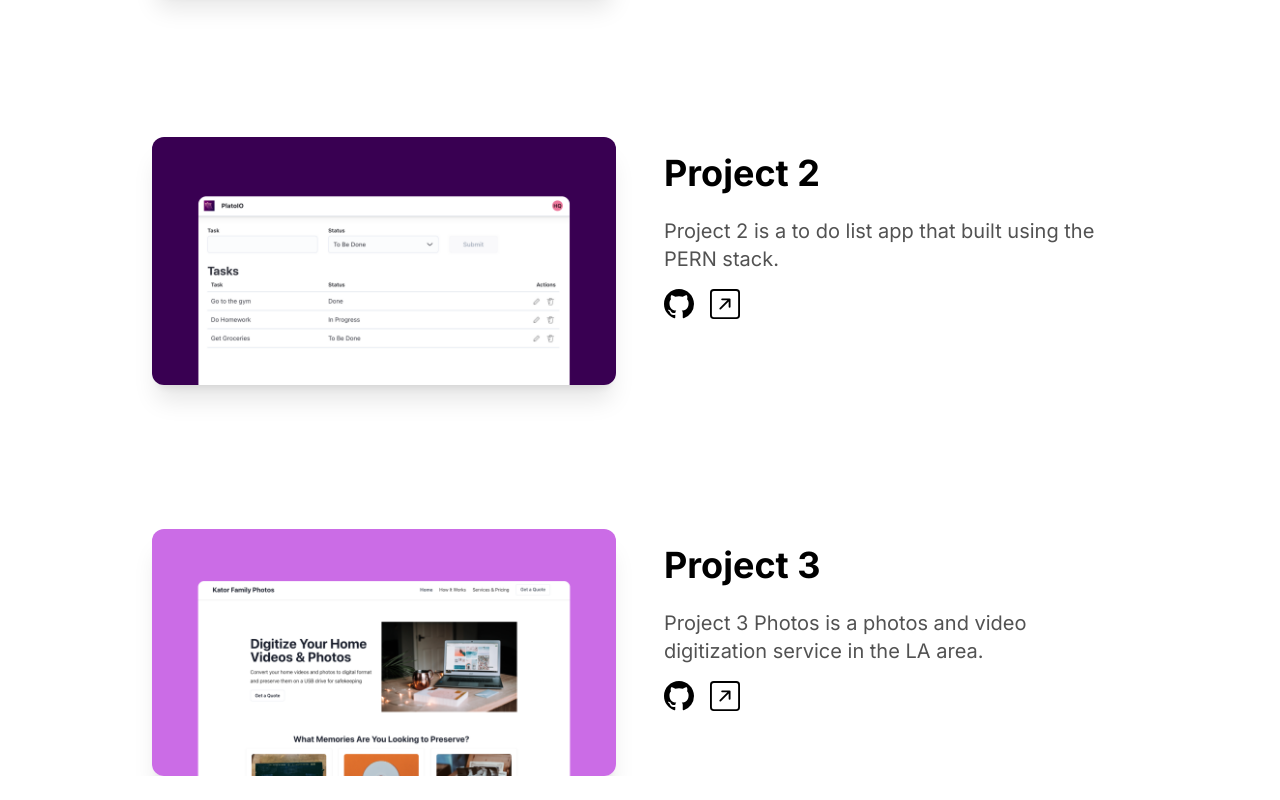
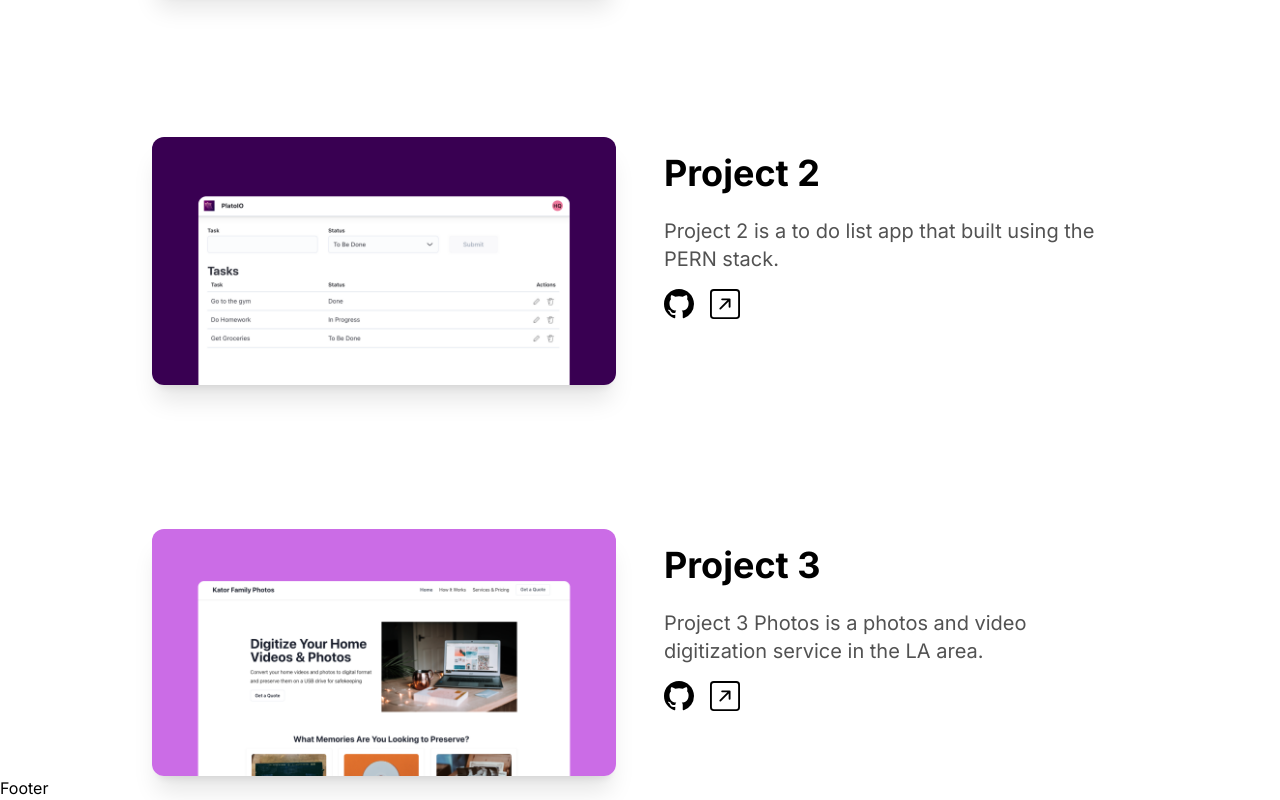
Before and after one commit to code-emad/porfolio-ver1, a Next.js app: page / in a window 1280 px wide. Shown: the part 2179-2979 px from the top of the page. Before the commit the page ends 2955 px from the top, so only its background shows below. Built offline with nearby package versions, Linux system fonts and the light colour scheme.

Commit message:
adding footer to layout

```diff
--- a/src/app/Components/Footer.tsx
+++ b/src/app/Components/Footer.tsx
@@ -0,0 +1,9 @@
+import React from 'react'
+
+const Footer = () => {
+  return (
+    <div>Footer</div>
+  )
+}
+
+export default Footer
--- a/src/app/layout.tsx
+++ b/src/app/layout.tsx
@@ -4,6 +4,7 @@
 import { Inter } from 'next/font/google'
 import Navbar from './Components/Navbar'
 import { ThemeProvider } from 'next-themes'
+import Footer from './Components/Footer'
 
 const inter = Inter({ subsets: ['latin'] })
 
@@ -23,6 +24,7 @@
         <ThemeProvider enableSystem={true} attribute='class'>
         <Navbar />
         {children}
+        <Footer/>
         </ThemeProvider>
         </body>
     </html>
```
